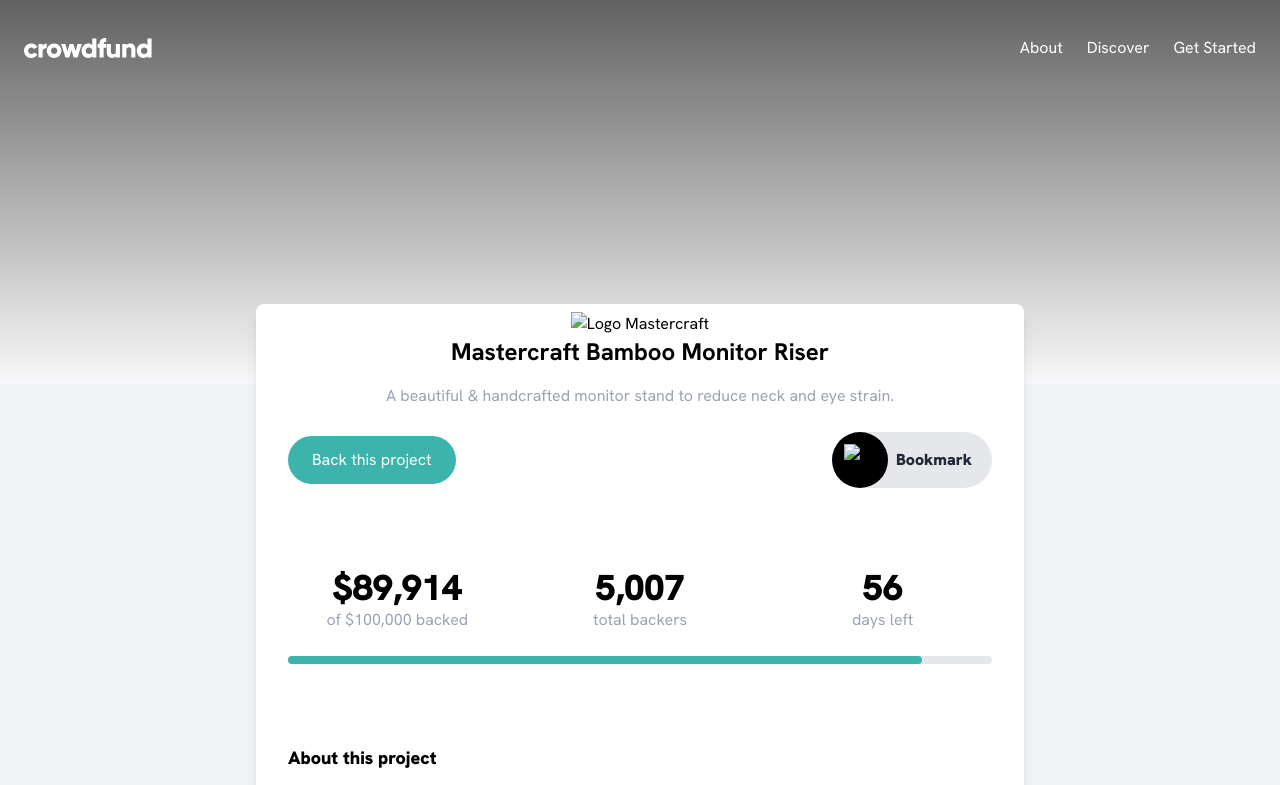
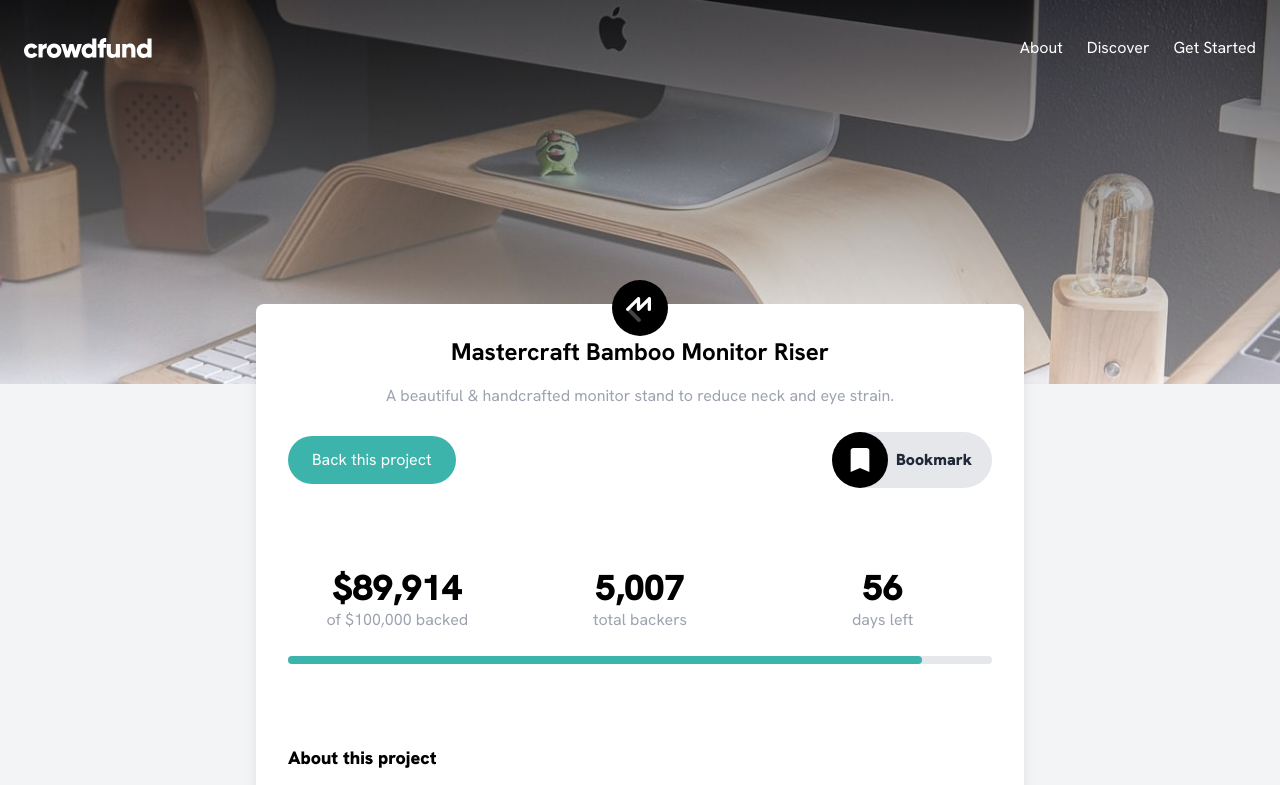
Before and after one commit to dejuliansr/front-end-mentor-crowdfunding-product-page, a website: page index.html in a window 1280 px wide. Shown: the top 785 px of the page. Drawn offline with Linux system fonts and the light colour scheme; the site is published under a folder, as on GitHub Pages, so addresses that start at the root find nothing.

Commit message:
fix: error images

```diff
--- a/css/global.css
+++ b/css/global.css
@@ -71,7 +71,7 @@
 }
 
 .hero-background {
-  background: linear-gradient(to bottom, rgba(0, 0, 0, 0.6), rgba(255, 255, 255, 0.4)), url('/images/image-hero-mobile.jpg');
+  background: linear-gradient(to bottom, rgba(0, 0, 0, 0.6), rgba(255, 255, 255, 0.4)), url('../images/image-hero-mobile.jpg');
   background-position: center;
 }
 
@@ -212,7 +212,7 @@
 
 @media (min-width: 768px) {
   .hero-background {
-    background: linear-gradient(to bottom, rgba(0, 0, 0, 0.6), rgba(255, 255, 255, 0.4)), url('/images/image-hero-desktop.jpg');
+    background: linear-gradient(to bottom, rgba(0, 0, 0, 0.6), rgba(255, 255, 255, 0.4)), url('../images/image-hero-desktop.jpg');
     background-repeat: no-repeat;
     background-size: cover;
     background-position: center;
--- a/index.html
+++ b/index.html
@@ -39,7 +39,7 @@
 
         <!-- Hero Section -->
         <div class="relative text-center pb-20">
-          <img src="/images/logo-mastercraft.svg" alt="Logo Mastercraft" class="absolute left-1/2 -translate-x-1/2 -translate-y-full">
+          <img src="images/logo-mastercraft.svg" alt="Logo Mastercraft" class="absolute left-1/2 -translate-x-1/2 -translate-y-full">
           <h1 class="text-2xl font-bold">Mastercraft Bamboo Monitor Riser</h1>
           <p class="text-gray-400 mt-4">A beautiful & handcrafted monitor stand to reduce neck and eye strain.</p>
           <div class="flex items-center justify-between mt-6">
@@ -48,7 +48,7 @@
               id="bookmark-btn"
               class="flex justify-center items-center md:gap-2 bg-gray-200 rounded-full md:pr-5 group">
               <div id="bookmark-icon-container" class="bg-black w-14 h-14 rounded-full flex justify-center items-center transition-all duration-300 group-hover:bg-Dark-gray">
-                <img src="/images/bookmark.svg" alt="bookmark" class="w-8 h-8">
+                <img src="images/bookmark.svg" alt="bookmark" class="w-8 h-8">
               </div>
               <p id="bookmark-text" class="text-gray-800 font-black hidden md:flex text-nowrap group-hover:text-Dark-gray">
                 Bookmark
@@ -149,7 +149,7 @@
           <div class="flex justify-between items-center">
             <h2 class="text-lg font-bold">Back this project</h2>
             <button id="close-modal" class="text-gray-500 hover:text-gray-700">
-              <img src="/images/icon-close-modal.svg" alt="close">
+              <img src="images/icon-close-modal.svg" alt="close">
             </button>
           </div>
           <p class="text-gray-400 mt-4">
```
